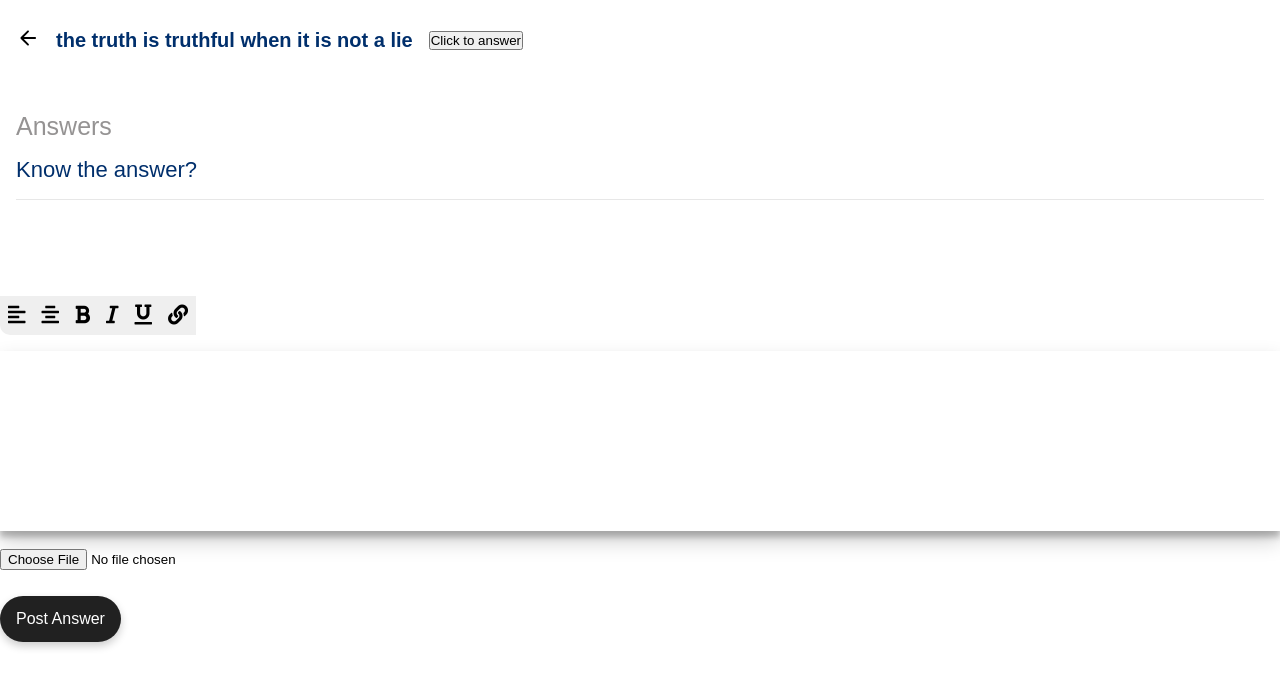
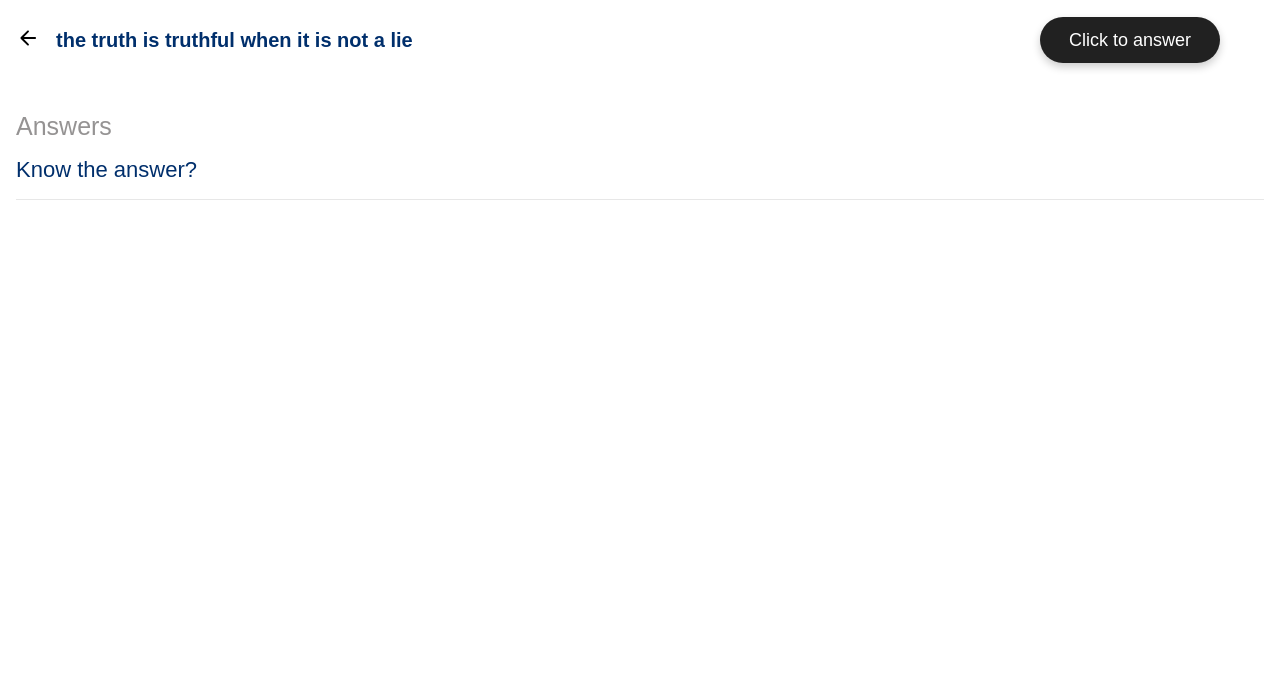
Before and after one commit to InanWits/COMS3-WITS-OVERFLOW, a website: page public/html/QuestionView.html in a window 1280 px wide. Drawn offline with nearby package versions, Linux system fonts and the light colour scheme; some packages are replaced by stand-ins of ours; a script that the page names is missing.

Commit message:
styling for the pop up of rich text

```diff
--- a/public/css/QuestionView.css
+++ b/public/css/QuestionView.css
@@ -117,6 +117,30 @@ hr{
     cursor: pointer;
 }
 
+#answer-button {
+    width: 180px;
+    height: 46px;
+    font-size: large;
+    position: absolute;
+    border-radius: 28px;
+    margin-top: 8px;
+    margin-bottom: 8px;
+    margin-right: 60px;
+    padding-right: 16px;
+    padding-left: 16px;
+    background: var(--primary-text-color);
+    box-shadow: 0 4px 8px 0 rgba(0,0,0,0.2);
+    transition: 0.3s;
+    border: none;
+    display: inline-flex;
+    color: var(--text-primary-color);
+    align-items: center;
+    justify-content: center;
+    right:0;
+    cursor: pointer;
+}
+
+
 #create-answer:hover{
     transform: scale(1.01);
     background: var(--primary-color);
@@ -133,18 +157,28 @@ hr{
 }
 
 /* rich text*/
+.toolbar{
+    width: 95%;
+    justify-content: flex-end;
+}
+
 .tool-list {
+    justify-content: flex-end;
 	display: flex;
 	flex-flow: row nowrap;
 	list-style: none;
 	padding: 0;
-    padding-top: 1rem;
 	margin: 0rem;
 	overflow: hidden;
-	border-radius: 10px;
+    width: 100%;
+	border-radius: 0px;
+    border-top: 1px solid black;
+    border-left: 1px solid black;
+    border-right:1px solid black;
 }
 
 .tool--btn {
+    background-color:white;
 	display: block;
 	border: none;
 	padding: .5rem;
@@ -154,25 +188,34 @@ hr{
 .tool--btn:focus{
     background-color:black;
     color:white;
+    outline: none;
 }
 
 #output {
-	height: 180px;
-	box-shadow: 0 10px 20px rgba(0,0,0,0.19), 0 6px 6px rgba(0,0,0,0.23);
-	margin-top: 1rem;
+    width: 95%;
+    outline: none;
+	height: 200px;
+	box-shadow: 0 10px 20px rgba(0,0,0,0.0), 0 6px 6px rgba(0,0,0,0.23);
+	margin-top: 0rem;
 	padding: 0rem;
+    border-left: 1px solid black;
+    border-bottom:1px solid black;
+    border-right:1px solid black;
+    overflow:auto;
 }
 
 .bottom-navbar {
-    height: 65%;
     background-color: rgb(255, 255, 255);
     overflow: hidden;
     position: fixed;
+    z-index: 1;
+    height: 0;
     bottom: 0;
     width: 100%;
-  }
+    transition: 0.5s;
+}
 
-  #small-image{
+#small-image{
     margin-left: 100px;
     margin-right:100px;
     height: 100px;
```
